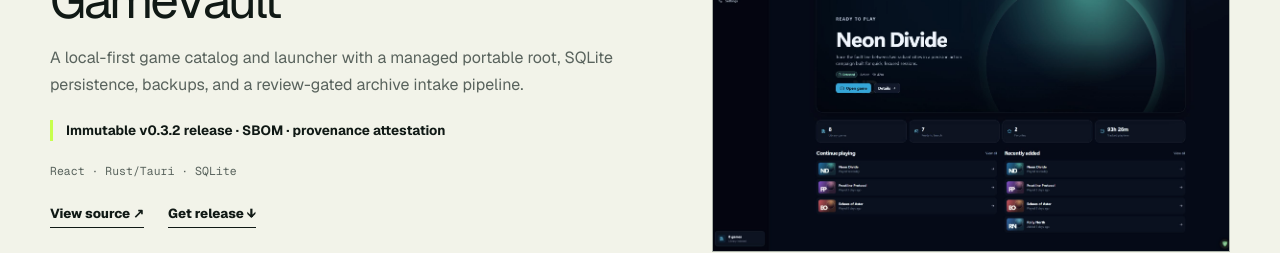
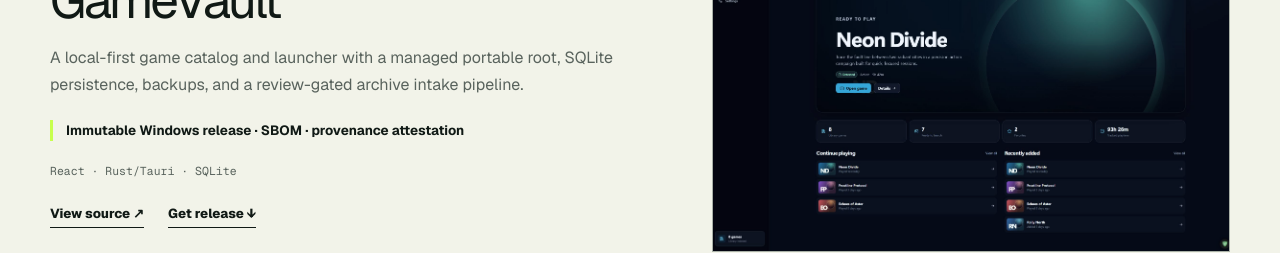
Before and after one commit to NouraldinFarge/portfolio-source, a Next.js app: page / in a window 1280 px wide. Shown: the part 1920-2173 px from the top of the page. Built offline with nearby package versions, Linux system fonts and the light colour scheme.

Commit message:
fix: keep release evidence copy evergreen

```diff
--- a/app/page.tsx
+++ b/app/page.tsx
@@ -16,7 +16,7 @@ const projects = [
     eyebrow: "Portable game library",
     description:
       "A local-first game catalog and launcher with a managed portable root, SQLite persistence, backups, and a review-gated archive intake pipeline.",
-    proof: "Immutable v0.3.2 release · SBOM · provenance attestation",
+    proof: "Immutable Windows release · SBOM · provenance attestation",
     stack: "React · Rust/Tauri · SQLite",
     image: "/projects/gamevault.jpg",
     alt: "GameVault portable game library",
```
